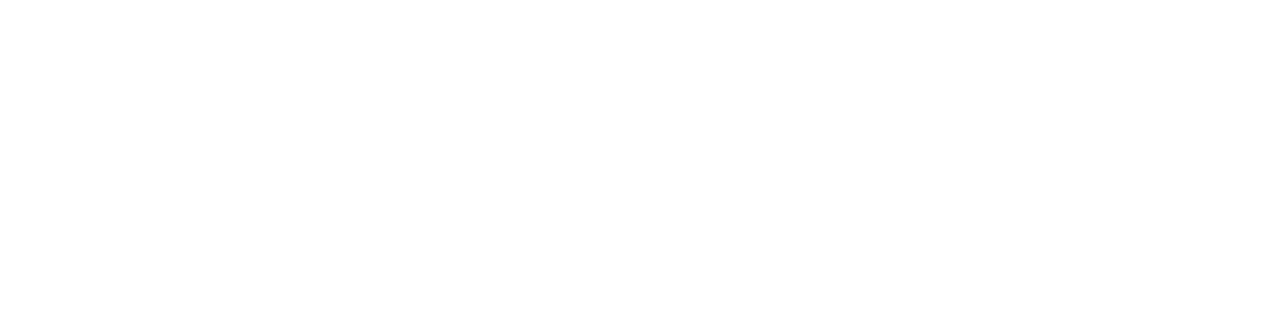
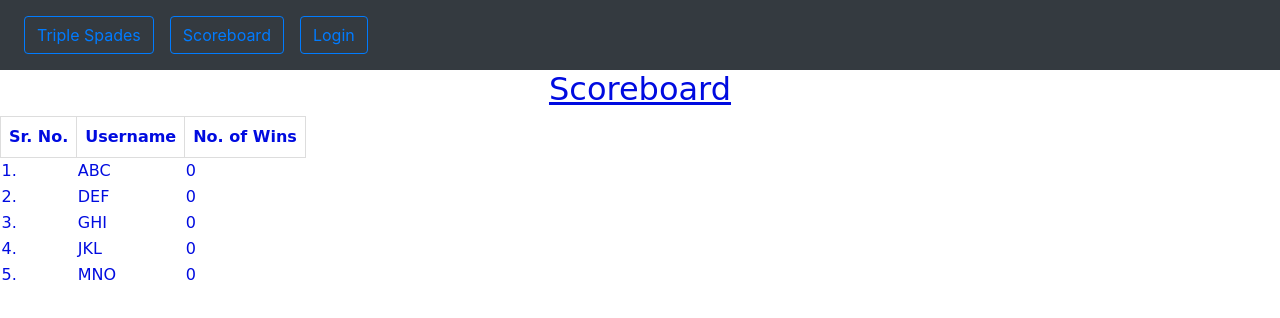
Before and after one commit to MaheshNat/triplespades, an Angular app in the folder triplespade/: page /Scoreboard in a window 1280 px wide. Before the commit this address led to /. Shown: the top 318 px of the page. Built offline with nearby package versions, Linux system fonts and the light colour scheme.

Commit message:
Works but not consistent

```diff
--- a/triplespade/src/app/app.component.html
+++ b/triplespade/src/app/app.component.html
@@ -1 +1,26 @@
+<meta name="viewport" content="width=device-width, initial-scale=1">
+<link rel="stylesheet" href="https://maxcdn.bootstrapcdn.com/bootstrap/4.4.1/css/bootstrap.min.css">
+<script src="https://ajax.googleapis.com/ajax/libs/jquery/3.4.1/jquery.min.js"></script>
+<script src="https://cdnjs.cloudflare.com/ajax/libs/popper.js/1.16.0/umd/popper.min.js"></script>
+<script src="https://maxcdn.bootstrapcdn.com/bootstrap/4.4.1/js/bootstrap.min.js"></script>
+
+<nav class="navbar navbar-expand-sm bg-dark">
+    <ul class="navbar-nav">
+      <li class="nav-item">
+        <a class="nav-link" routerLink="">
+          <button type="button" class="btn btn-outline-primary">Triple Spades</button>
+        </a>
+      </li>
+      <li class="nav-item">
+        <a class="nav-link" routerLink="Scoreboard">
+          <button type="button" class="btn btn-outline-primary">Scoreboard</button>
+        </a>
+      </li>
+      <li class="nav-item">
+        <a class="nav-link" routerLink="/Login">
+          <button type="button" class="btn btn-outline-primary">Login</button>
+        </a>
+      </li>
+    </ul>
+  </nav>
 <router-outlet></router-outlet>
--- a/triplespade/src/app/auth.guard.ts
+++ b/triplespade/src/app/auth.guard.ts
@@ -1,6 +1,6 @@
 import { Injectable } from '@angular/core';
 import { CanActivate, ActivatedRouteSnapshot, RouterStateSnapshot } from '@angular/router';
-import { Observable } from 'rxjs/Observable';
+import { Observable } from 'rxjs/observable';
 import{ UserService } from './user.service'
 
 @Injectable()
--- a/triplespade/src/app/home/home.component.css
+++ b/triplespade/src/app/home/home.component.css
@@ -1,3 +1,7 @@
+html{
+    padding: 100%;
+    margin: 100%;
+}
 .center {
     margin: 0;
     position: absolute;
@@ -5,11 +9,9 @@
     -ms-transform: translate(-50%, -50%);
     transform: translate(-50%, -50%);
 }
-body{
-    border: 0ex;
-}
 h1{
     text-align: center;
+    text-decoration: underline;
 }
 h2{
     text-align: center;
@@ -18,3 +20,7 @@
     text-align: center;
     font-size: large;
 }
+body{
+    background-image: url("https://image.freepik.com/free-photo/magician-s-hand-holding-fanned-playing-cards-against-black-background_23-2147880783.jpg"
+    );
+}
--- a/triplespade/src/app/home/home.component.html
+++ b/triplespade/src/app/home/home.component.html
@@ -1,5 +1,11 @@
-<body background="https://image.freepik.com/free-photo/magician-s-hand-holding-fanned-playing-cards-against-black-background_23-2147880783.jpg">
-  <font face="Comic Sans MS" color=red>
+<meta name="viewport" content="width=device-width, initial-scale=1">
+<link rel="stylesheet" href="https://maxcdn.bootstrapcdn.com/bootstrap/4.4.1/css/bootstrap.min.css">
+<script src="https://ajax.googleapis.com/ajax/libs/jquery/3.4.1/jquery.min.js"></script>
+<script src="https://cdnjs.cloudflare.com/ajax/libs/popper.js/1.16.0/umd/popper.min.js"></script>
+<script src="https://maxcdn.bootstrapcdn.com/bootstrap/4.4.1/js/bootstrap.min.js"></script>
+
+
+  <font face="Comic Sans MS" color=Light-Blue style="size: 10;">
     <br>
     <br>
     <br>
@@ -21,8 +27,9 @@
       <p>
         Login to start playing!
       </p>
+      <br>
       <div class="center">
-        <button (click)="login()">Login</button>
+        <button class="btn btn-outline-primary" (click)="login()">Login</button>
       </div>
       <br>
       <br>
@@ -33,4 +40,3 @@
       <br>
       <br>
   </font>
-</body>
--- a/triplespade/src/app/login/login.css
+++ b/triplespade/src/app/login/login.css
@@ -1,6 +1,8 @@
-p{
+h2{
     text-align: center;
+    padding-top: 10%;
+    text-decoration: underline;
 }
 form{
-    text-align: center;
+   text-align: center
 }
--- a/triplespade/src/app/login/login.html
+++ b/triplespade/src/app/login/login.html
@@ -1,21 +1,29 @@
-<font face="Comic Sans MS" color=red>
-<p>
+<meta name="viewport" content="width=device-width, initial-scale=1">
+<link rel="stylesheet" href="https://maxcdn.bootstrapcdn.com/bootstrap/4.4.1/css/bootstrap.min.css">
+<script src="https://ajax.googleapis.com/ajax/libs/jquery/3.4.1/jquery.min.js"></script>
+<script src="https://cdnjs.cloudflare.com/ajax/libs/popper.js/1.16.0/umd/popper.min.js"></script>
+<script src="https://maxcdn.bootstrapcdn.com/bootstrap/4.4.1/js/bootstrap.min.js"></script>
+
+
+  <font face="Comic Sans MS" color=Light-Blue style="size: 10;">
+<h2>
     Login to game:
 
-</p>
+</h2>
+<br>
 <form (submit)="loginUser($event)">
  <div class="input">
-  <label>Email    :</label>
+  <label>Email    :  </label>
   <input type="text">
  </div>
  <br>
  <div class="input">
-  <label>Password:</label>
+  <label>Password:  </label>
   <input type="password">
  </div>
  <br>
  <div class="input">
-  <input type="submit" value="Login" >
+  <input type="submit" value="Login" class="btn btn-outline-primary" >
  </div>
 </form>
 </font>
--- /dev/null
+++ b/triplespade/src/app/scoreboard/scoreboard.component.css
@@ -0,0 +1,21 @@
+.table {
+    font-family: arial, sans-serif;
+    border-collapse: collapse;
+    width: 100%;
+}
+.td, th {
+    border: 1px solid #dddddd;
+    text-align: left;
+    padding: 8px;
+}
+.tr:nth-child(even) {
+    background-color: 'Black';
+}
+h2{
+    text-align: center;
+    text-decoration: underline;
+}
+table{
+    align-items: center;
+    border: black;
+}
--- /dev/null
+++ b/triplespade/src/app/scoreboard/scoreboard.component.html
@@ -0,0 +1,35 @@
+<font face="Comic Sans MS" color=Light-Blue style="size: 10;">
+<h2>Scoreboard</h2>
+<table>
+  <tr>
+    <th>Sr. No.</th>
+    <th>Username</th>
+    <th>No. of Wins</th>
+  </tr>
+  <tr>
+    <td>1.</td>
+    <td>ABC</td>
+    <td>0</td>
+  </tr>
+  <tr>
+    <td>2.</td>
+    <td>DEF</td>
+    <td>0</td>
+  </tr>
+  <tr>
+    <td>3.</td>
+    <td>GHI</td>
+    <td>0</td>
+  </tr>
+  <tr>
+    <td>4.</td>
+    <td>JKL</td>
+    <td>0</td>
+  </tr>
+  <tr>
+    <td>5.</td>
+    <td>MNO</td>
+    <td>0</td>
+  </tr>
+</table>
+  </font>
--- /dev/null
+++ b/triplespade/src/app/scoreboard/scoreboard.component.ts
@@ -0,0 +1,15 @@
+import { Component, OnInit } from '@angular/core';
+
+@Component({
+  selector: 'app-scoreboard',
+  templateUrl: './scoreboard.component.html',
+  styleUrls: ['./scoreboard.component.css']
+})
+export class ScoreboardComponent implements OnInit {
+
+  constructor() { }
+
+  ngOnInit(): void {
+  }
+
+}
```
Also changed, not shown: triplespade/src/app/app-routing.module.ts (+6 -1 lines), triplespade/src/app/app.module.ts (+8 -2 lines), 1 other file (tests, documents, lock files or other folders).
